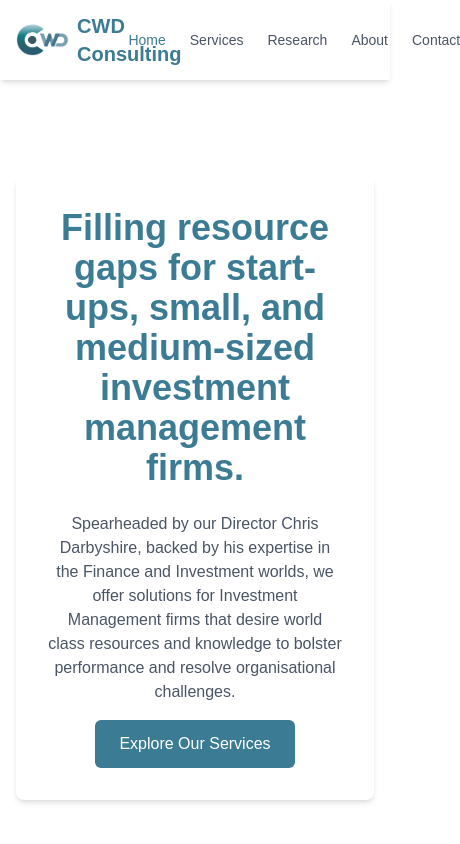
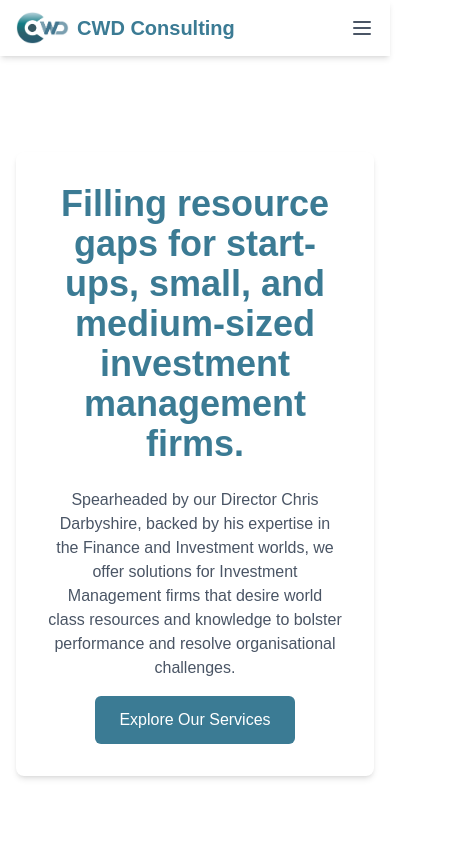
Before and after one commit to maxsherman1/cwd-consulting, a Next.js app: page / in a window 390 px wide. Shown: the top 844 px of the page, 460 px wide, since content can reach past the window. Built offline with nearby package versions, Linux system fonts and the light colour scheme.

Commit message:
Updated NavBar styling to be more professional and dynamic. Implemented mobile view drop-down menu with same functionality and style as the full screen menu.

```diff
--- a/src/components/Navbar.tsx
+++ b/src/components/Navbar.tsx
@@ -7,6 +7,8 @@ import { usePathname } from "next/navigation";
 const Navbar = () => {
   const pathname = usePathname();
   const [isServicesOpen, setIsServicesOpen] = useState(false);
+  const [isMobileMenuOpen, setIsMobileMenuOpen] = useState(false);
+  const [isMobileServicesOpen, setIsMobileServicesOpen] = useState(false);
   const [timeoutId, setTimeoutId] = useState<NodeJS.Timeout | null>(null);
 
   const handleMouseEnter = () => {
@@ -50,7 +52,7 @@ const Navbar = () => {
             CWD Consulting
           </span>
         </Link>
-        <div className="flex space-x-6">
+        <div className="hidden md:flex space-x-6">
           {navLinks.map((link) => {
             if (link.label === "Services") {
               return (
@@ -62,11 +64,11 @@ const Navbar = () => {
                 >
                   <Link
                     href={link.href}
-                    className={`text-sm font-medium ${
-                      pathname === link.href
-                        ? "text-[var(--primary-teal)]"
-                        : "text-gray-600 hover:text-[var(--primary-teal)]"
-                    } transition-colors`}
+                    className={`text-sm font-medium relative ${
+                      pathname === link.href || isServicesOpen
+                        ? "text-[var(--primary-teal)] after:w-full after:left-0"
+                        : "text-gray-600 hover:text-[var(--primary-teal)] after:w-0 after:left-0 hover:after:w-full"
+                    } transition-colors duration-300 after:content-[''] after:absolute after:bottom-[-4px] after:h-[2px] after:bg-[var(--primary-teal)] after:transition-all after:duration-300`}
                   >
                     {link.label}
                   </Link>
@@ -94,18 +96,124 @@ const Navbar = () => {
               <Link
                 key={link.href}
                 href={link.href}
-                className={`text-sm font-medium ${
+                className={`text-sm font-medium relative ${
                   pathname === link.href
-                    ? "text-[var(--primary-teal)]"
-                    : "text-gray-600 hover:text-[var(--primary-teal)]"
-                } transition-colors`}
+                    ? "text-[var(--primary-teal)] after:w-full after:left-0"
+                    : "text-gray-600 hover:text-[var(--primary-teal)] after:w-0 after:left-0 hover:after:w-full"
+                } transition-colors duration-300 after:content-[''] after:absolute after:bottom-[-4px] after:h-[2px] after:bg-[var(--primary-teal)] after:transition-all after:duration-300`}
               >
                 {link.label}
               </Link>
             );
           })}
         </div>
+        <button
+          className="md:hidden text-gray-600 hover:text-[var(--primary-teal)] focus:outline-none"
+          onClick={() => setIsMobileMenuOpen(!isMobileMenuOpen)}
+        >
+          <svg
+            className="h-6 w-6"
+            fill="none"
+            viewBox="0 0 24 24"
+            stroke="currentColor"
+          >
+            {isMobileMenuOpen ? (
+              <path
+                strokeLinecap="round"
+                strokeLinejoin="round"
+                strokeWidth={2}
+                d="M6 18L18 6M6 6l12 12"
+              />
+            ) : (
+              <path
+                strokeLinecap="round"
+                strokeLinejoin="round"
+                strokeWidth={2}
+                d="M4 6h16M4 12h16M4 18h16"
+              />
+            )}
+          </svg>
+        </button>
       </div>
+      {isMobileMenuOpen && (
+        <div className="md:hidden bg-white shadow-lg absolute top-[60px] left-0 right-0 z-10 transition-all duration-300 ease-in-out">
+          <div className="flex flex-col px-6 py-4 space-y-4">
+            {navLinks.map((link) => {
+            if (link.label === "Services") {
+              return (
+                <div key={link.href} className="flex flex-col">
+                  <div className="flex items-center cursor-pointer">
+                    <span
+                      className={`text-sm font-medium py-1 relative flex-1 ${
+                        pathname === link.href || isMobileServicesOpen
+                          ? "text-[var(--primary-teal)] after:w-full after:left-0"
+                          : "text-gray-600 hover:text-[var(--primary-teal)] after:w-0 after:left-0 hover:after:w-full"
+                      } transition-colors duration-300 after:content-[''] after:absolute after:bottom-0 after:h-[2px] after:bg-[var(--primary-teal)] after:transition-all after:duration-300`}
+                      style={{ display: 'inline-block', position: 'relative' }}
+                      onClick={() => {
+                        if (isMobileServicesOpen) {
+                          window.location.href = link.href;
+                          setIsMobileMenuOpen(false);
+                        } else {
+                          setIsMobileServicesOpen(true);
+                        }
+                      }}
+                    >
+                      {link.label}
+                    </span>
+                    <span
+                      className="ml-2 inline-block cursor-pointer"
+                      onClick={() => setIsMobileServicesOpen(!isMobileServicesOpen)}
+                    >
+                      <svg
+                        className={`h-4 w-4 transform ${isMobileServicesOpen ? 'rotate-180' : ''} transition-transform duration-200`}
+                        fill="none"
+                        viewBox="0 0 24 24"
+                        stroke="currentColor"
+                      >
+                        <path strokeLinecap="round" strokeLinejoin="round" strokeWidth={2} d="M19 9l-7 7-7-7" />
+                      </svg>
+                    </span>
+                  </div>
+                  {isMobileServicesOpen && (
+                    <div className="pl-4 mt-2 space-y-2 transition-all duration-300 ease-in-out flex flex-col">
+                      {servicesDropdown.map((dropdownLink) => (
+                        <Link
+                          key={dropdownLink.href}
+                          href={dropdownLink.href}
+                          className={`text-sm font-medium py-1 relative ${
+                            pathname === dropdownLink.href
+                              ? "text-[var(--primary-teal)] after:w-full after:left-0"
+                              : "text-gray-600 hover:text-[var(--primary-teal)] after:w-0 after:left-0 hover:after:w-full"
+                          } transition-colors duration-300 after:content-[''] after:absolute after:bottom-0 after:h-[2px] after:bg-[var(--primary-teal)] after:transition-all after:duration-300`}
+                          onClick={() => setIsMobileMenuOpen(false)}
+                        >
+                          {dropdownLink.label}
+                        </Link>
+                      ))}
+                    </div>
+                  )}
+                </div>
+              );
+            }
+              return (
+                <Link
+                  key={link.href}
+                  href={link.href}
+                  className={`text-sm font-medium py-1 relative ${
+                    pathname === link.href
+                      ? "text-[var(--primary-teal)] after:w-full after:left-0"
+                      : "text-gray-600 hover:text-[var(--primary-teal)] after:w-0 after:left-0 hover:after:w-full"
+                  } transition-colors duration-300 after:content-[''] after:absolute after:bottom-0 after:h-[2px] after:bg-[var(--primary-teal)] after:transition-all after:duration-300`}
+                  onClick={() => setIsMobileMenuOpen(false)}
+                >
+                  {link.label}
+                </Link>
+              );
+            })}
+          </div>
+        </div>
+      )}
     </nav>
   );
 };
```
